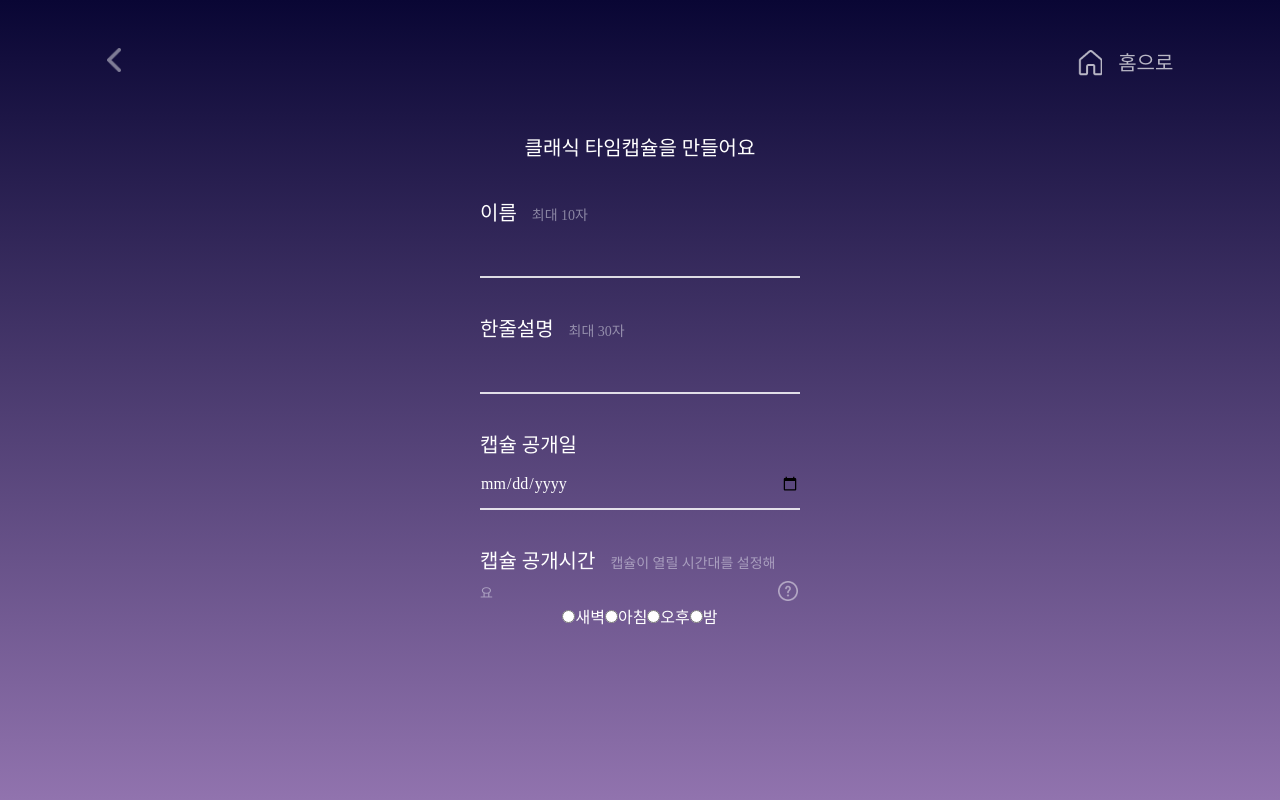
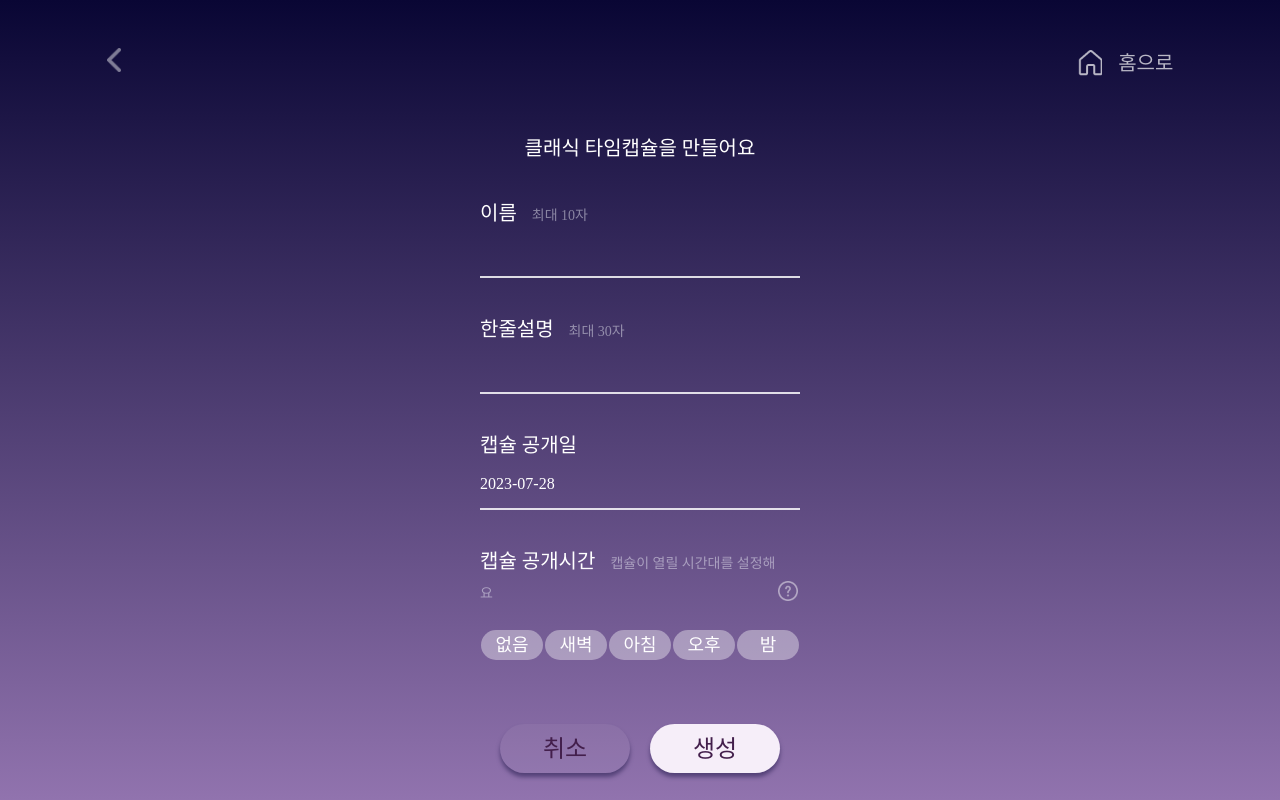
Before and after one commit to wjdgusaho/Damda, a React (Create React App) app in the folder frontend/client/: page /classic in a window 1280 px wide. Built offline with nearby package versions, Linux system fonts and the light colour scheme; a web font is replaced by a local one.

Commit message:
feat: 클래식 타임캡슐 만들기 페이지 완성

```diff
--- a/frontend/client/src/components/ClassicCapsule.tsx
+++ b/frontend/client/src/components/ClassicCapsule.tsx
@@ -4,6 +4,10 @@ import tw from "tailwind-styled-components"
 import { styled } from "styled-components"
 import { useNavigate } from "react-router"
 import { SubHeader } from "./inc/SubHeader"
+import DatePicker from "react-datepicker"
+import "react-datepicker/dist/react-datepicker.css"
+import "./datePicker.css"
+import { ko } from "date-fns/esm/locale"
 
 const Box = styled.div`
   display: flex;
@@ -55,11 +59,55 @@ const HelpIcon = styled.img`
 const Info = styled.img`
   position: absolute;
   width: 353px;
-  right: 180px;
+  left: 50%;
+  margin-left: -175px;
+`
+
+const RadioBtn = styled.label`
+  display: inline-block;
+  width: 62px;
+  height: 30px;
+  border-radius: 30px;
+  background-color: rgb(255, 255, 255, 0.38);
+  text-align: center;
+  line-height: 30px;
+  font-size: 18px;
+  font-weight: 200;
+  cursor: pointer;
+  margin-left: 1px;
+  margin-right: 1px;
+  input[type="radio"]:checked + & {
+    background-color: rgb(0, 0, 0, 0.38);
+  }
+`
+
+const SubmitBtn = styled.button`
+  width: 130px;
+  height: 49px;
+  background-color: #f6eef9; // lilac 100
+  color: #431f4c; // lilac 950
+  border-radius: 30px;
+  font-size: 24px;
+  box-shadow: 0px 4px 4px #534177;
+`
+
+const CancelBtn = styled(SubmitBtn)`
+  background-color: rgb(255, 255, 255, 0.05);
+`
+
+const BtnWrap = tw.div`
+  w-80
+  mt-16
+  flex
+  justify-evenly
 `
 
 const ClassicCapsule = function () {
   let [isHelp, setIsHelp] = useState(false)
+  const [selectedDate, setSelectedDate] = useState<Date | null>(new Date())
+  const currentDate = new Date()
+  const dateString = currentDate.toISOString().slice(0, 10)
+  const navigate = useNavigate()
   return (
     <>
       <SubHeader />
@@ -82,7 +130,15 @@ const ClassicCapsule = function () {
         <ContentWrap>
           <Content>캡슐 공개일</Content>
         </ContentWrap>
-        <InputBox className="w-80" type="date" name="date" id="date" />
+        <DatePicker
+          className="datePicker w-80"
+          formatWeekDay={(nameOfDay) => nameOfDay.substring(0, 1)}
+          dateFormat="yyyy-MM-dd"
+          locale={ko}
+          minDate={new Date(dateString)}
+          selected={selectedDate}
+          onChange={(date) => setSelectedDate(date)}
+        />
         <ContentWrap>
           <Content>
             캡슐 공개시간
@@ -95,26 +151,55 @@ const ClassicCapsule = function () {
           />
         </ContentWrap>
         <div>
-          {isHelp ? <Info src="../../helptimeinfo.png" alt="" /> : null}
+          {isHelp ? <Info src="../../helptimeinfo.png" alt="helpinfo" /> : null}
         </div>
-        <div>
-          <label>
-            <input type="radio" name="time" />
-            <span>새벽</span>
-          </label>
-          <label>
-            <input type="radio" name="time" />
-            <span>아침</span>
-          </label>
-          <label>
-            <input type="radio" name="time" />
-            <span>오후</span>
-          </label>
-          <label>
-            <input type="radio" name="time" />
-            <span>밤</span>
-          </label>
+        <div className="mt-6">
+          <input
+            style={{ display: "none" }}
+            type="radio"
+            id="none"
+            name="time"
+          />
+          <RadioBtn htmlFor="none">없음</RadioBtn>
+          <input
+            style={{ display: "none" }}
+            type="radio"
+            id="dawn"
+            name="time"
+          />
+          <RadioBtn htmlFor="dawn">새벽</RadioBtn>
+          <input
+            style={{ display: "none" }}
+            type="radio"
+            id="morning"
+            name="time"
+          />
+          <RadioBtn htmlFor="morning">아침</RadioBtn>
+          <input
+            style={{ display: "none" }}
+            type="radio"
+            id="afternoon"
+            name="time"
+          />
+          <RadioBtn htmlFor="afternoon">오후</RadioBtn>
+          <input
+            style={{ display: "none" }}
+            type="radio"
+            id="night"
+            name="time"
+          />
+          <RadioBtn htmlFor="night">밤</RadioBtn>
         </div>
+        <BtnWrap>
+          <CancelBtn
+            onClick={() => {
+              navigate(-1)
+            }}
+          >
+            취소
+          </CancelBtn>
+          <SubmitBtn>생성</SubmitBtn>
+        </BtnWrap>
       </Box>
     </>
   )
--- /dev/null
+++ b/frontend/client/src/components/datePicker.css
@@ -0,0 +1,53 @@
+.datePicker {
+  background-color: rgb(255, 255, 255, 0);
+  border-bottom: 2px solid rgb(255, 255, 255, 0.83);
+  height: 50px;
+  outline: none;
+  font-weight: 200;
+  font-family: "Pretendard";
+}
+
+.react-datepicker {
+  background-color: #f6eef9;
+  font-family: "Pretendard";
+}
+
+.react-datepicker__month-container {
+  width: 20rem;
+  background: transparent;
+}
+
+.react-datepicker__header {
+  background-color: #efe0f4;
+  border: 0;
+}
+
+.react-datepicker__day--selected,
+.react-datepicker__day--in-selecting-range,
+.react-datepicker__day--in-range,
+.react-datepicker__month-text--selected,
+.react-datepicker__month-text--in-selecting-range,
+.react-datepicker__month-text--in-range,
+.react-datepicker__quarter-text--selected,
+.react-datepicker__quarter-text--in-selecting-range,
+.react-datepicker__quarter-text--in-range,
+.react-datepicker__year-text--selected,
+.react-datepicker__year-text--in-selecting-range,
+.react-datepicker__year-text--in-range {
+  background-color: #bc7fcd;
+  border-radius: 50%;
+}
+
+.react-datepicker__day--keyboard-selected,
+.react-datepicker__month-text--keyboard-selected,
+.react-datepicker__quarter-text--keyboard-selected,
+.react-datepicker__year-text--keyboard-selected {
+  background-color: transparent;
+}
+
+.react-datepicker__year-read-view--down-arrow,
+.react-datepicker__month-read-view--down-arrow,
+.react-datepicker__month-year-read-view--down-arrow,
+.react-datepicker__navigation-icon::before {
+  border-color: #bc7fcd;
+}
```
Also changed, not shown: frontend/client/public/helptimeinfo.png.
